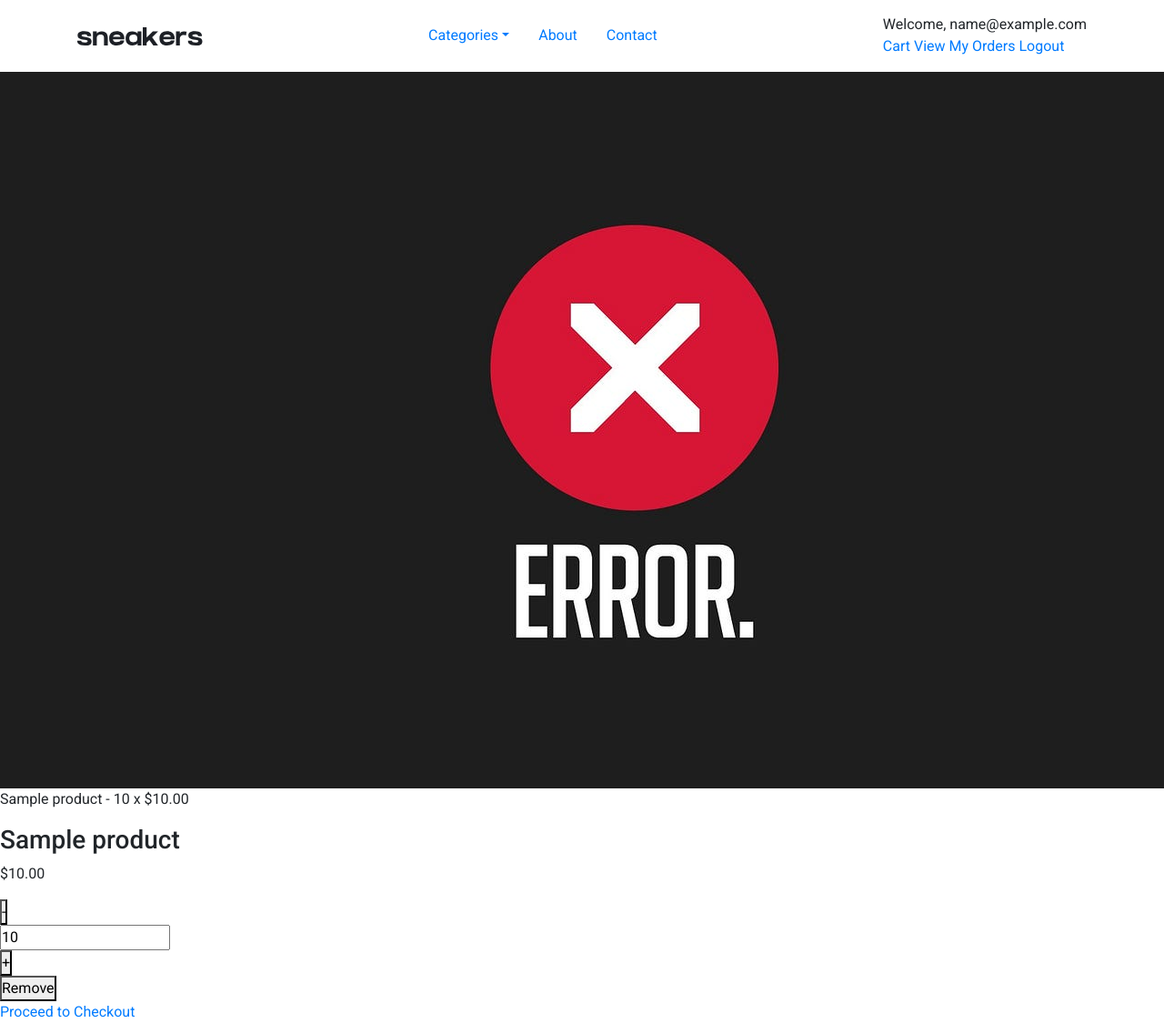
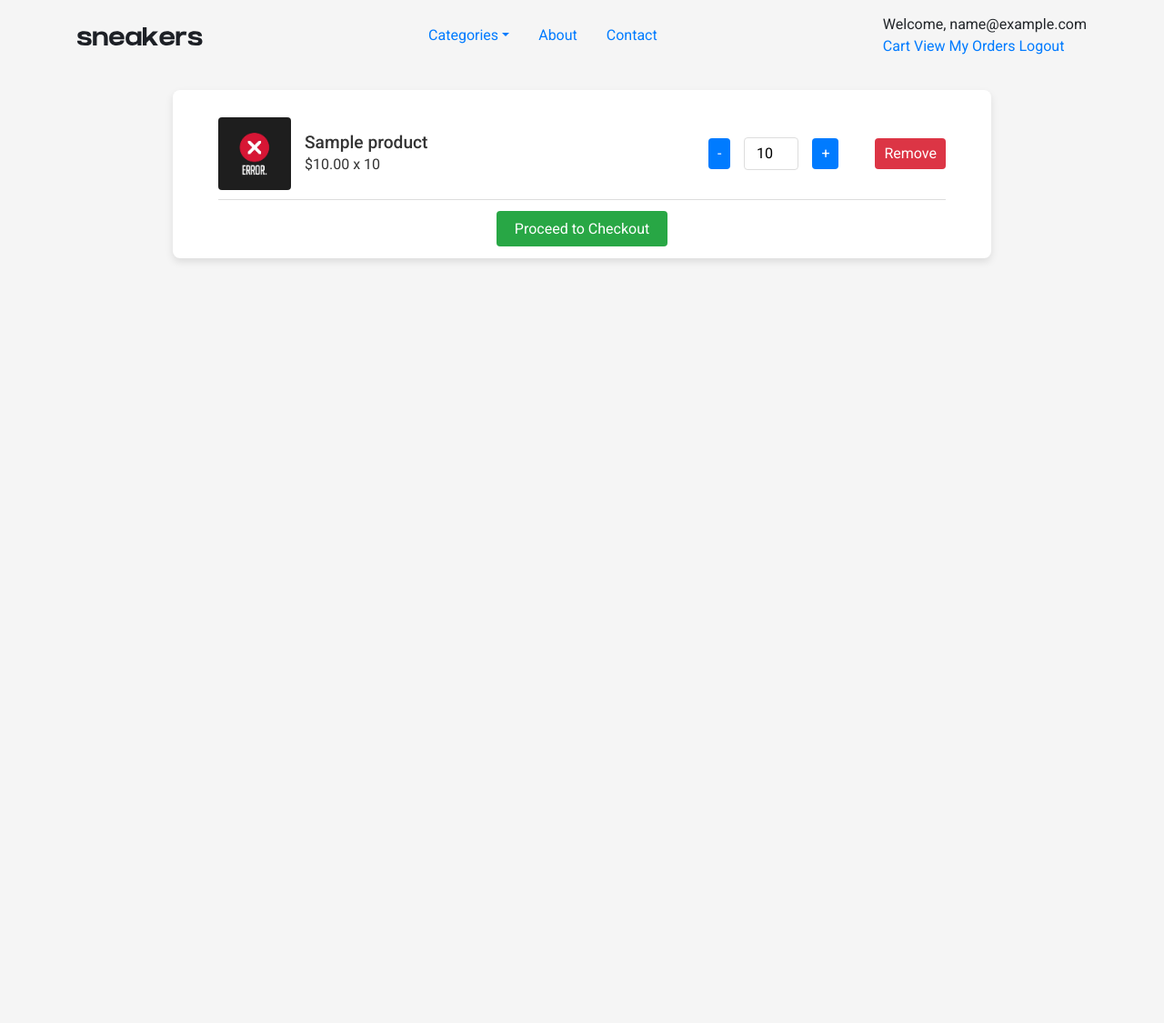
Before and after one commit to varsanihemal/Sneakers, a Rails app: page /carts/1 in a window 1280 px wide; the page is wider, and only the part inside the window is pictured. Shown: the part 21-1146 px from the top of that part at 91% size. After the commit the page ends 309 px from the top of that part, so only its background shows below. Run offline with Rails 7, Linux system fonts and the light colour scheme; a user stored in the database is signed in; data comes from the database, SQL or seed files in the repository; tables that the repository leaves empty hold one stand-in row (values such as "Sample post"); parts of the project's set-up code (start-up, migrations or seed data) failed here and were passed over.

Commit message:
styled the cart

```diff
--- a/app/views/carts/show.html.erb
+++ b/app/views/carts/show.html.erb
@@ -1,3 +1,128 @@
+<!DOCTYPE html>
+<html>
+<head>
+  <title>Shopping Cart</title>
+  <%= csrf_meta_tags %>
+  <%= csp_meta_tag %>
+
+  <%= stylesheet_link_tag 'application', media: 'all', 'data-turbo-track': 'reload' %>
+  <%= javascript_include_tag 'application', 'data-turbo-track': 'reload' %>
+  <link href="https://stackpath.bootstrapcdn.com/bootstrap/4.5.2/css/bootstrap.min.css" rel="stylesheet">
+  <style>
+    /* Basic Styling */
+    body {
+      font-family: 'Roboto', sans-serif;
+      background-color: #f5f5f5;
+      margin: 0;
+      padding: 0;
+    }
+
+    .cart {
+      display: flex;
+      flex-direction: column;
+      align-items: center;
+      padding: 20px;
+      background-color: #fff;
+      border-radius: 8px;
+      box-shadow: 0 4px 8px rgba(0, 0, 0, 0.1);
+      max-width: 900px;
+      margin: 20px auto;
+    }
+
+    .cart-item {
+      display: flex;
+      align-items: center;
+      border-bottom: 1px solid #ddd;
+      padding: 10px 0;
+      width: 100%;
+      max-width: 800px;
+    }
+
+    .cart-item-image {
+      width: 80px;
+      height: 80px;
+      object-fit: cover;
+      border-radius: 4px;
+      margin-right: 15px;
+    }
+
+    .cart-item p, .cart-item h3 {
+      margin: 0;
+      color: #333;
+    }
+
+    .cart-item h3 {
+      font-size: 1.2rem;
+    }
+
+    .cart-item .quantity-selector {
+      display: flex;
+      align-items: center;
+      margin-left: auto;
+      margin-right: 20px;
+    }
+
+    .quantity-btn {
+      background-color: #007bff;
+      color: #fff;
+      border: none;
+      border-radius: 4px;
+      padding: 5px 10px;
+      cursor: pointer;
+      font-size: 1rem;
+      margin: 0 5px;
+    }
+
+    .quantity-btn:hover {
+      background-color: #0056b3;
+    }
+
+    .quantity-input {
+      width: 60px;
+      text-align: center;
+      margin: 0 10px;
+      border: 1px solid #ddd;
+      border-radius: 4px;
+      padding: 5px;
+    }
+
+    .remove-button {
+      background-color: #dc3545;
+      color: #fff;
+      border: none;
+      border-radius: 4px;
+      padding: 5px 10px;
+      cursor: pointer;
+      font-size: 1rem;
+      margin-left: 15px;
+    }
+
+    .remove-button:hover {
+      background-color: #c82333;
+    }
+
+    .checkout {
+      margin-top: 20px;
+      text-align: center;
+    }
+
+    .checkout-button {
+      background-color: #28a745;
+      color: #fff;
+      border: none;
+      border-radius: 4px;
+      padding: 10px 20px;
+      font-size: 1rem;
+      cursor: pointer;
+      text-decoration: none;
+    }
+
+    .checkout-button:hover {
+      background-color: #218838;
+    }
+  </style>
+</head>
+<body>
   <div class="cart">
     <% if @cart_items.any? %>
       <% @cart_items.each do |cart_item| %>
@@ -7,10 +132,9 @@
           <% else %>
             <%= image_tag 'default_image.jpg', alt: 'Default Image', class: 'cart-item-image' %>
           <% end %>
-    <p><%= cart_item.product.name %> - <%= cart_item.quantity %> x <%= number_to_currency(cart_item.product.price) %></p>
-        <div>
+          <div class="cart-item-details">
             <h3><%= cart_item.product.name %></h3>
-          <p><%= number_to_currency(cart_item.product.price) %></p>
+            <p><%= number_to_currency(cart_item.product.price) %> x <%= cart_item.quantity %></p>
           </div>
           <div class="quantity-selector">
             <%= button_to '-', cart_cart_item_path(@cart, cart_item), method: :patch, params: { quantity: cart_item.quantity - 1 }, class: 'quantity-btn', disabled: cart_item.quantity <= 1 %>
@@ -29,3 +153,10 @@
       <p>Your cart is empty.</p>
     <% end %>
   </div>
+
+  <!-- Bootstrap JS and dependencies -->
+  <script src="https://code.jquery.com/jquery-3.5.1.slim.min.js"></script>
+  <script src="https://cdn.jsdelivr.net/npm/@popperjs/core@2.9.3/dist/umd/popper.min.js"></script>
+  <script src="https://stackpath.bootstrapcdn.com/bootstrap/4.5.2/js/bootstrap.min.js"></script>
+</body>
+</html>
```
Lines whose indentation alone changed are shown as unchanged.
